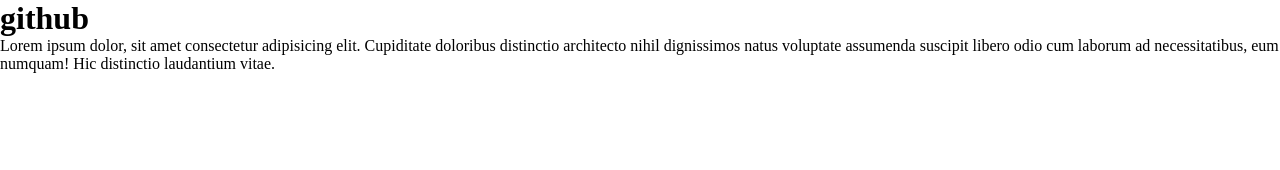
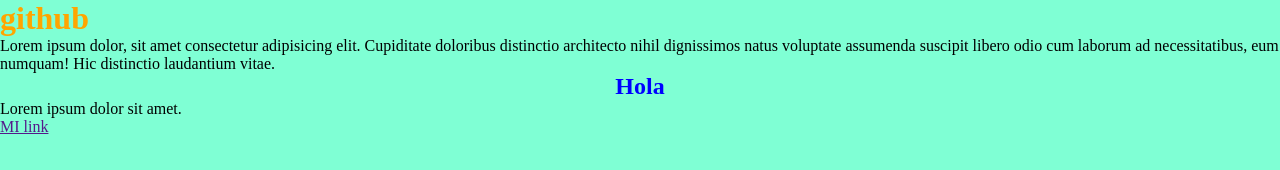
Before and after one commit to BautistaThomann/Trabajo_, a plain HTML site: page index.html in a window 1280 px wide. Drawn offline with Linux system fonts and the light colour scheme.

Commit message:
agrego un section con estilos

```diff
--- a/estilo.css
+++ b/estilo.css
@@ -3,3 +3,16 @@
     padding: 0;
     box-sizing: border-box;
 }
+
+body{
+    background-color: aquamarine;
+}
+
+h2{
+    color: blue;
+    text-align: center;
+}
+
+h1{
+    color: orange;
+}
--- a/index.html
+++ b/index.html
@@ -10,5 +10,10 @@
     <h1>github</h1>
     <p>Lorem ipsum dolor, sit amet consectetur adipisicing elit. Cupiditate doloribus distinctio architecto nihil dignissimos natus voluptate assumenda suscipit libero odio cum laborum ad necessitatibus, eum numquam! Hic distinctio laudantium vitae.</p>
     <a href=""><link rel="stylesheet" href=""></a>
+    <section>
+        <h2>Hola</h2>
+        <p>Lorem ipsum dolor sit amet.</p>
+        <a href="">MI link</a>
+    </section>
 </body>
 </html>
```
